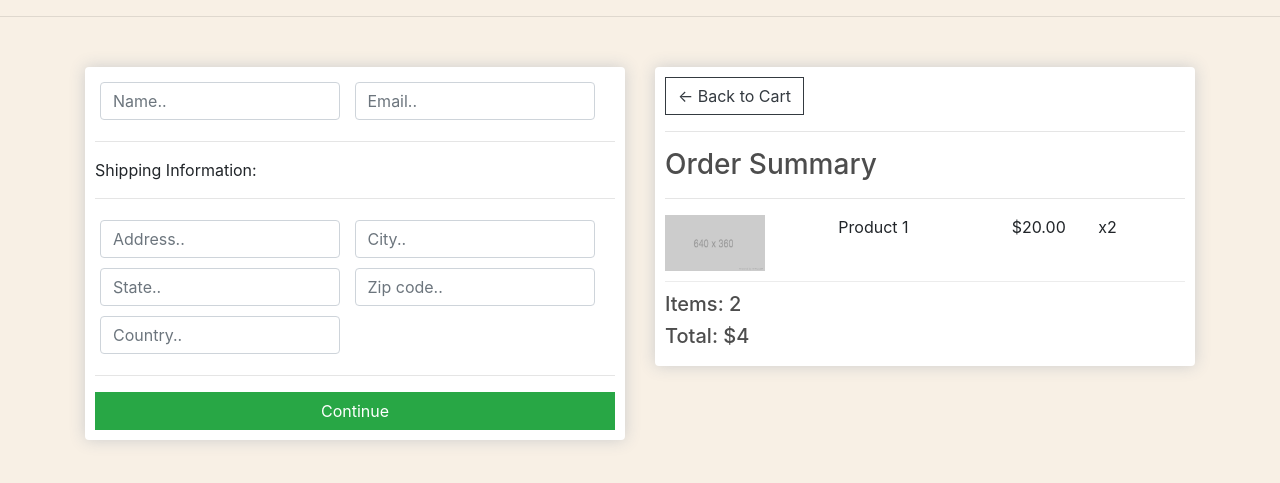
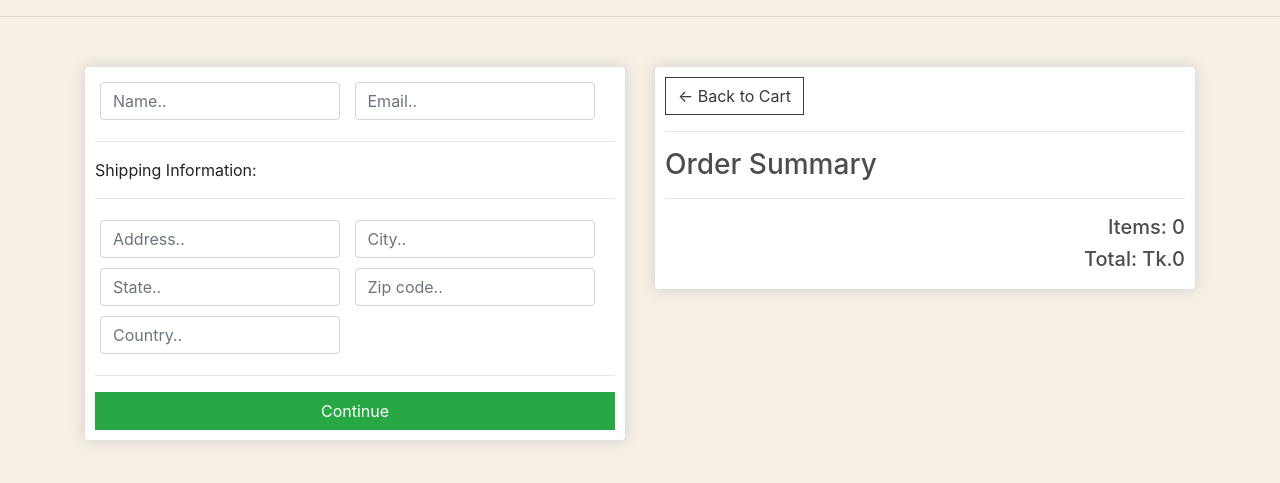
Before and after one commit to sakilanasrinsetu/e_commerce, a Django app: page /checkout/ in a window 1280 px wide. Shown: the part 57-540 px from the top of the page. Run offline with Django 3.2, Linux system fonts and the light colour scheme; some libraries are stand-ins or nearby versions.

Commit message:
checkout

```diff
--- a/store/templates/store/cart.html
+++ b/store/templates/store/cart.html
@@ -8,8 +8,8 @@
 	<br>
 	<table class="table">
 		<tr>
-			<th><h5>Items: <strong>3</strong></h5></th>
-			<th><h5>Total:<strong> $42</strong></h5></th>
+			<th><h5>Items: <strong>{{ order.get_cart_items }}</strong></h5></th>
+			<th><h5>Total:<strong> Tk.{{ order.get_cart_total }}</strong></h5></th>
 			<th>
 				<a  style="float:right; margin:5px;" class="btn btn-success" href="{% url 'checkout' %}">Checkout</a>
 			</th>
@@ -31,7 +31,7 @@
 		<div style="flex:2"><p>{{ item.product.name }}</p></div>
 		<div style="flex:1"><p>Tk.{{ item.product.price|floatformat:2 }}</p></div>
 		<div style="flex:1">
-			<p class="quantity">2</p>
+			<p class="quantity">{{ item.quantity }}</p>
 			<div class="quantity">
 				<img class="chg-quantity" src="{% static  'images/3+arrow-up.png' %}">
 
--- a/store/templates/store/checkout.html
+++ b/store/templates/store/checkout.html
@@ -53,14 +53,22 @@
 				<hr>
 				<h3>Order Summary</h3>
 				<hr>
+                {% for item in items %}
 				<div class="cart-row">
+                    {% if not item.product.image %}
 					<div style="flex:2"><img class="row-image" src="{% static 'images/img.png' %}"></div>
-					<div style="flex:2"><p>Product 1</p></div>
-					<div style="flex:1"><p>$20.00</p></div>
-					<div style="flex:1"><p>x2</p></div>
+                    {% else %}
+                    <div style="flex:2"><img class="row-image" src="{{ item.product.image.url }}"></div>
+                    {% endif %}
+					<div style="flex:2"><p>{{ item.product.name }}</p></div>
+					<div style="flex:1"><p>Tk.{{ item.product.price }}</p></div>
+					<div style="flex:1"><p>x{{ item.quantity }}</p></div>
 				</div>
-				<h5>Items:   2</h5>
-				<h5>Total:   $4</h5>
+                {% endfor %}
+                <div style="text-align: right;">
+                    <h5>Items:   {{ order.get_cart_items }}</h5>
+                    <h5>Total:   Tk.{{ order.get_cart_total }}</h5>
+                </div>
 			</div>
 		</div>
 	</div>
--- a/store/views.py
+++ b/store/views.py
@@ -14,10 +14,19 @@ def cart(request):
 		items = order.order_items.all()
 	else:
 		items = []
+		order = {'get_cart_total':0, 'get_cart_items':0}
 
-	context = {'items':items}
+	context = {'items':items,'order':order}
 	return render(request, 'store/cart.html', context)
 
 def checkout(request):
-	context = {}
+	if request.user.is_authenticated:
+		customer = request.user.customer
+		order, created = Order.objects.get_or_create(customer=customer,complete = False)
+		items = order.order_items.all()
+	else:
+		items = []
+		order = {'get_cart_total':0, 'get_cart_items':0}
+
+	context = {'items':items,'order':order}
 	return render(request, 'store/checkout.html', context)
```
Also changed, not shown: store/models.py (+12 -0 lines), All Iamges/Shirt/Panjabi/panjabi.jpg (added), static/images/panjabi.jpg (added).
